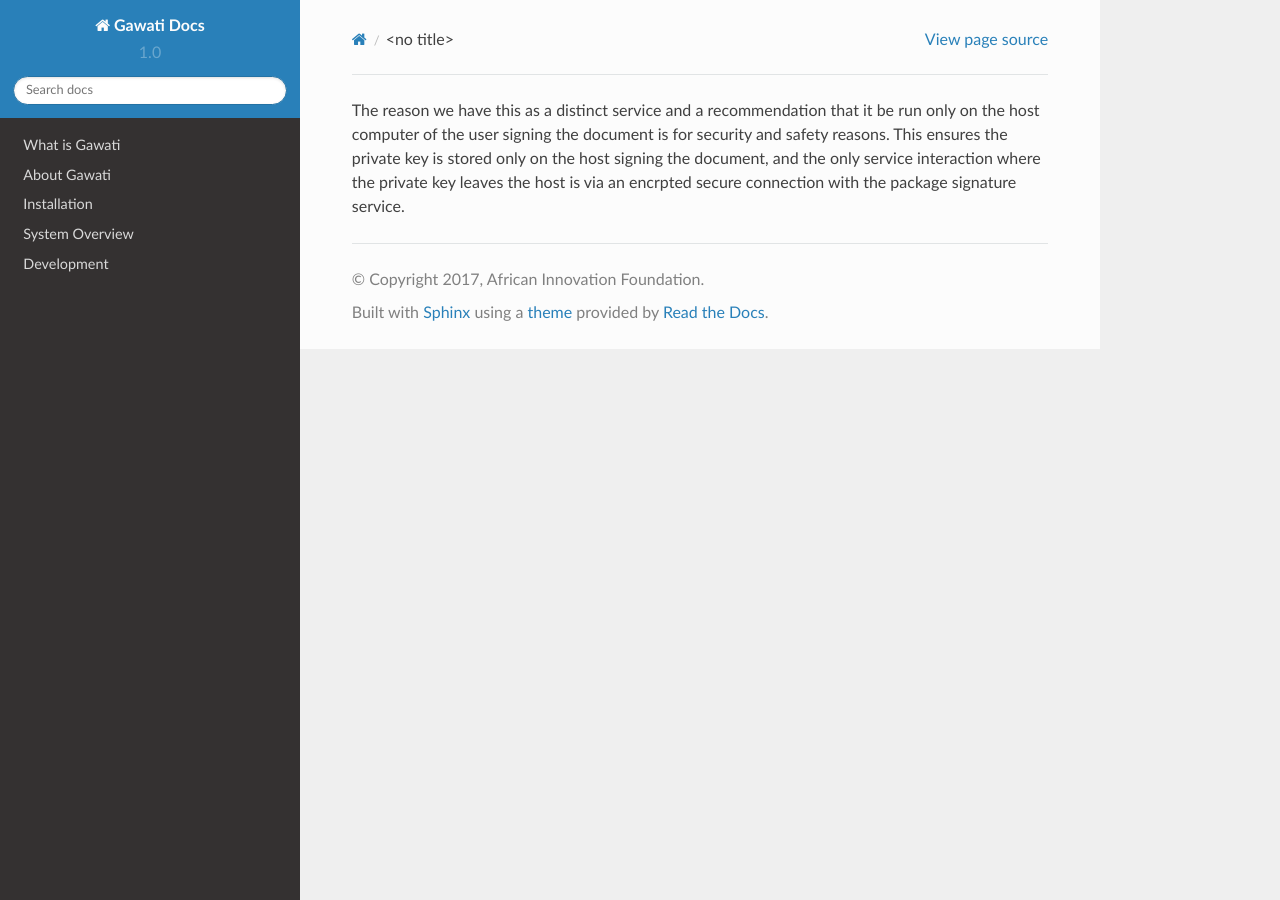
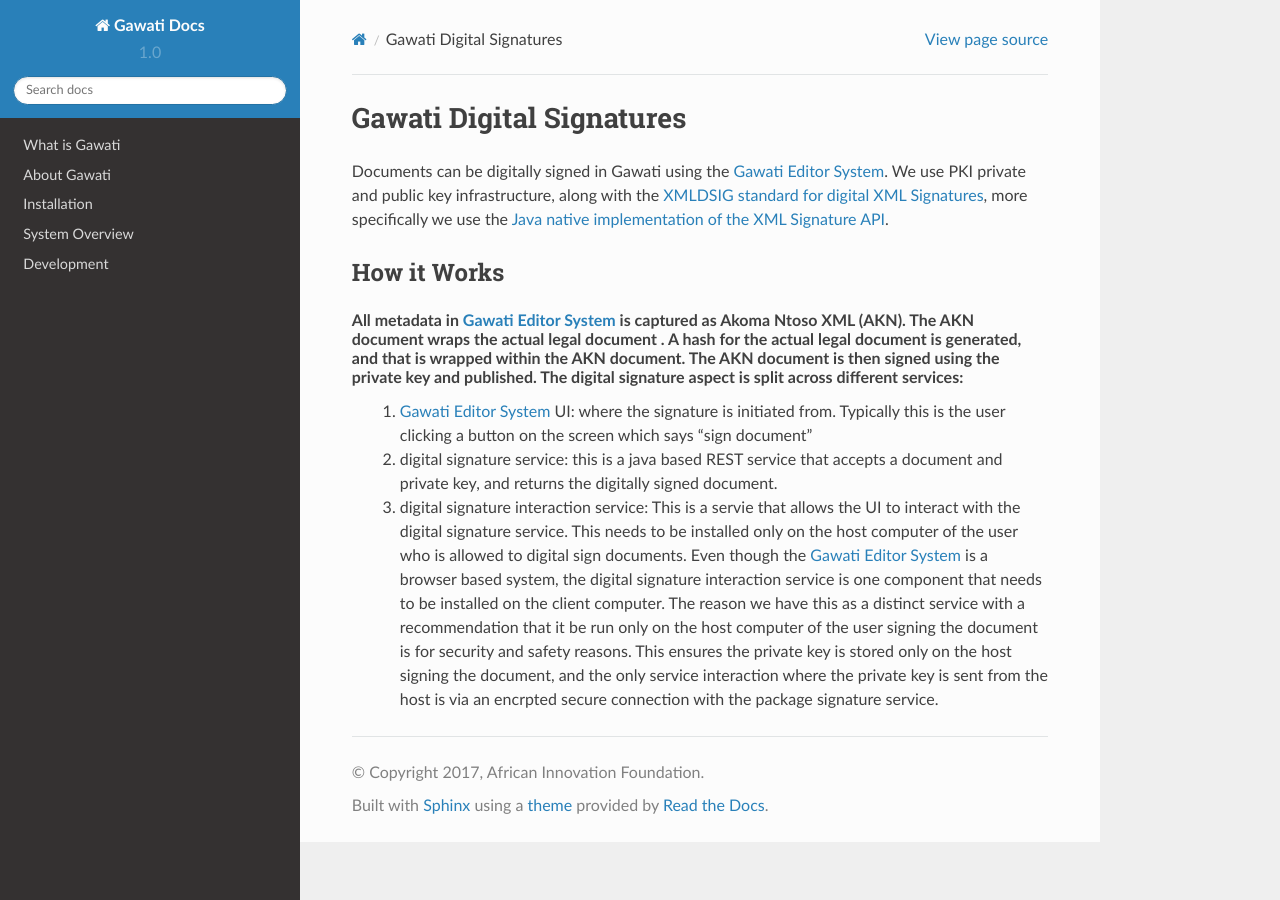
Before and after one commit to gawati/gawati-docs, a Sphinx documentation site: the page built from docs/source/system/about-digital-signatures.rst, in a window 1280 px wide. Built offline with Sphinx 7.4.7 and the Read the Docs theme 2.0.0, drawn with Linux system fonts in a browser that asks for light colours.

Commit message:
Updating documentation

```diff
--- a/docs/source/system/about-digital-signatures.rst
+++ b/docs/source/system/about-digital-signatures.rst
@@ -1 +1,14 @@
-The reason we have this as a distinct service and a recommendation that it be run only on the host computer of the user signing the document is for security and safety reasons. This ensures the private key is stored only on the host signing the document, and the only service interaction where the private key leaves the host is via an encrpted secure connection with the package signature service.
+Gawati Digital Signatures
+#########################
+
+Documents can be digitally signed in Gawati using the :ref:`gawati-editor`.
+We use PKI private and public key infrastructure, along with the `XMLDSIG standard for digital XML Signatures <https://www.w3.org/TR/xmldsig-core1/>`_, more specifically we use the `Java native implementation of the XML Signature API <https://docs.oracle.com/javase/8/docs/technotes/guides/security/xmldsig/XMLDigitalSignature.html>`_.
+
+************
+How it Works
+************
+
+All metadata in :ref:`gawati-editor` is captured as Akoma Ntoso XML (AKN). The AKN document wraps the actual legal document . A hash for the actual legal document is generated, and that is wrapped within the AKN document. The AKN document is then signed using the private key and published. The digital signature aspect is split across different services:
+    1. :ref:`gawati-editor` UI: where the signature is initiated from. Typically this is the user clicking a button on the screen which says "sign document"
+    2. digital signature service: this is a java based REST service that accepts a document and private key, and returns the digitally signed document.
+    3. digital signature interaction service: This is a servie that allows the UI to interact with the digital signature service. This needs to be installed only on the host computer of the user who is allowed to digital sign documents. Even though the :ref:`gawati-editor` is a browser based system, the digital signature interaction service is one component that needs to be installed on the client computer. The reason we have this as a distinct service with a recommendation that it be run only on the host computer of the user signing the document is for security and safety reasons. This ensures the private key is stored only on the host signing the document, and the only service interaction where the private key is sent from the host is via an encrpted secure connection with the package signature service.
--- a/docs/source/system/about-publication.rst
+++ b/docs/source/system/about-publication.rst
@@ -44,6 +44,6 @@ Essential Services
  * On the :ref:`gawati-editor` end: (both the below services need to run on the same host as they read from a common folder)
     - editor-qprocessor
     - editor-fe
- * On the :ref:`gawati-portal` end: (both the below services need to run on the same host as they read from a common folder)
+ * On the :ref:`gawati-portal` end: (both the below services need to run on the same host, if they run on different hosts the folder provided bythe qprocessor needs to be accessible by the publisher)
     - portal-qprocessor
     - portal-publisher
```
